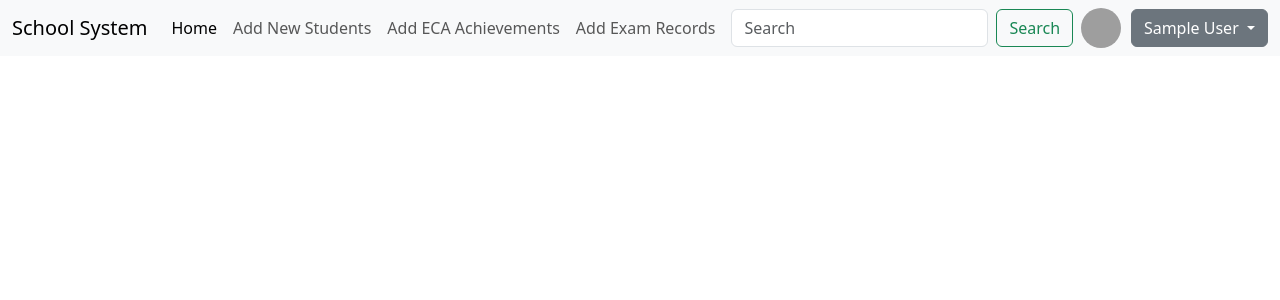
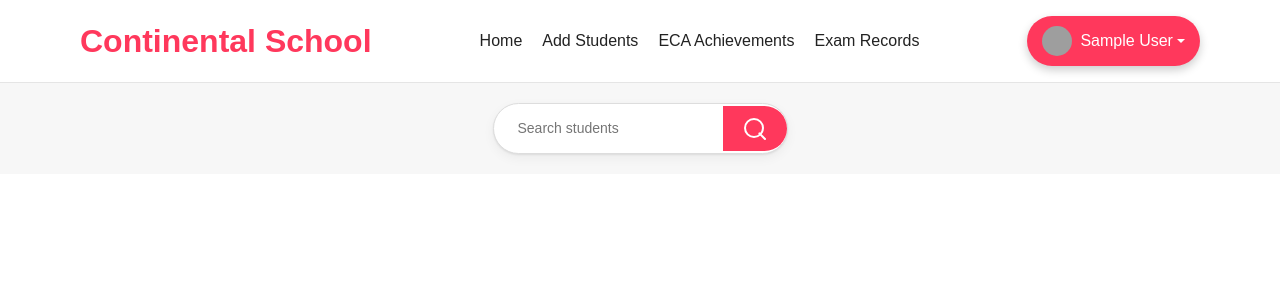
Before and after one commit to subashsubash123456/Continental, a PHP site: page /header.php in a window 1280 px wide. Shown: the top 300 px of the page. Run offline with PHP 8.4, Linux system fonts and the light colour scheme; the visitor is signed in with stand-in values (Sample User, id 1); grey boxes are pictures that could not be loaded.

Commit message:
changes made on search bar and added addstudent form with search

```diff
--- a/header.php
+++ b/header.php
@@ -20,59 +20,158 @@ require 'db.php'; // Ensure this path is correct
     <link href="https://cdn.jsdelivr.net/npm/bootstrap@5.3.0/dist/css/bootstrap.min.css" rel="stylesheet">
     <title>School Management</title>
     <style>
-        /* Custom CSS to style user profile image */
+        body, html {
+            margin: 0;
+            padding: 0;
+            font-family: Arial, sans-serif;
+        }
+        .header {
+            display: flex;
+            justify-content: space-between;
+            align-items: center;
+            padding: 16px 80px;
+            border-bottom: 1px solid #e5e5e5;
+            background-color: white;
+        }
+        .logo {
+            color: #ff385c;
+            font-size: 32px;
+            font-weight: bold;
+        }
+        .nav-links {
+            display: flex;
+            gap: 20px;
+        }
+        .nav-links a {
+            text-decoration: none;
+            color: #222;
+            font-weight: 500;
+        }
+        .user-menu {
+            display: flex;
+            align-items: center;
+            gap: 20px;
+        }
+        .search-bar {
+            display: flex;
+            justify-content: center;
+            padding: 20px 0;
+            background-color: #f7f7f7;
+        }
+        .search-container {
+            display: flex;
+            align-items: center;
+            background-color: white;
+            border: 1px solid #ddd;
+            border-radius: 40px;
+            box-shadow: 0 1px 2px rgba(0,0,0,0.08), 0 4px 12px rgba(0,0,0,0.05);
+        }
+        .search-input {
+            border: none;
+            padding: 14px 24px;
+            font-size: 14px;
+            outline: none;
+            background-color: transparent;
+            border-radius: 40px 0 0 40px; /* Rounded corners */
+        }
+        .search-button {
+            background-color: #ff385c;
+            color: white;
+            border: none;
+            padding: 10px 20px;
+            border-radius: 0 40px 40px 0; /* Rounded corners */
+            cursor: pointer;
+        }
         .user-photo {
-            width: 40px; /* Adjust the size as needed */
+            width: 40px;
             height: 40px;
-            border-radius: 50%; /* Make it circular */
-            margin-right: 10px; /* Spacing between image and name */
+            border-radius: 50%;
+            object-fit: cover;
         }
-        .navbar {
-            align-items: center; /* Center items vertically in navbar */
+        @media (max-width: 768px) {
+            .header {
+                padding: 16px 20px;
             }
+            .nav-links {
+                display: none;
+            }
+            .search-container {
+                flex-direction: column;
+                width: 90%;
+            }
+            .search-input {
+                width: 100%;
+                border-right: none;
+                border-bottom: 1px solid #ddd;
+            }
+        }
+        .user-menu-button {
+    background-color: #ff385c; /* Primary color for the button */
+    color: white; /* Text color */
+    display: flex; /* Flex layout for alignment */
+    align-items: center; /* Center items vertically */
+    border: none; /* Remove default border */
+    border-radius: 30px; /* Rounded corners */
+    padding: 10px 15px; /* Padding for the button */
+    box-shadow: 0 4px 10px rgba(0, 0, 0, 0.2); /* Shadow for depth */
+    transition: background-color 0.3s, transform 0.2s; /* Smooth transition for hover effects */
+}
+
+.user-menu-button:hover {
+    background-color: #e63946; /* Darker shade on hover */
+    transform: translateY(-2px); /* Lift effect */
+}
+
+.user-menu-button:focus {
+    outline: none; /* Remove default focus outline */
+    box-shadow: 0 0 0 2px rgba(255, 56, 92, 0.5); /* Custom focus outline */
+}
+
+
+.user-photo {
+    width: 30px; /* Adjust size of user photo */
+    height: 30px;
+    border-radius: 50%; /* Circular image */
+    margin-right: 8px; /* Spacing between image and name */
+}
+
+
     </style>
 </head>
 <body>
-    <nav class="navbar navbar-expand-lg navbar-light bg-light">
-        <div class="container-fluid">
-            <a class="navbar-brand" href="#">School System</a>
-            <button class="navbar-toggler" type="button" data-bs-toggle="collapse" data-bs-target="#navbarNav" aria-controls="navbarNav" aria-expanded="false" aria-label="Toggle navigation">
-                <span class="navbar-toggler-icon"></span>
-            </button>
-            <div class="collapse navbar-collapse" id="navbarNav">
-                <ul class="navbar-nav me-auto">
-                    <li class="nav-item">
-                        <a class="nav-link active" aria-current="page" href="index.php">Home</a>
-                    </li>
-                    <li class="nav-item">
-                        <a class="nav-link" href="add_student.php">Add New Students</a>
-                    </li>
-                    <li class="nav-item">
-                        <a class="nav-link" href="add_eca_achievement.php">Add ECA Achievements</a>
-                    </li>
-                    <li class="nav-item">
-                        <a class="nav-link" href="add_exam_record.php">Add Exam Records</a>
-                    </li>
-                </ul>
-                <form class="d-flex me-auto" method="GET" action="search.php">
-                    <input class="form-control me-2" type="search" placeholder="Search" aria-label="Search" name="query" required>
-                    <button class="btn btn-outline-success" type="submit">Search</button>
-                </form>
-
-                <!-- User Profile Section -->
+    <header class="header">
+        <div class="logo">Continental School</div>
+        <nav class="nav-links">
+            <a href="index.php">Home</a>
+            <a href="addStudent.php">Add Students</a>
+            <a href="add_eca_achievement.php">ECA Achievements</a>
+            <a href="add_exam_record.php">Exam Records</a>
+        </nav>
+        <div class="user-menu">
+            <div class="dropdown">
             <div class="dropdown d-flex align-items-center">
-                    <!-- Display the user photo -->
+    <button class="btn dropdown-toggle user-menu-button" type="button" id="userMenu" data-bs-toggle="dropdown" aria-expanded="false">
         <img src="<?php echo isset($_SESSION['user_photo']) ? $_SESSION['user_photo'] : 'default-profile.jpg'; ?>" alt="User Photo" class="user-photo">
-                    <button class="btn btn-secondary dropdown-toggle" type="button" id="userMenu" data-bs-toggle="dropdown" aria-expanded="false">
         <?php echo isset($_SESSION['user_name']) ? $_SESSION['user_name'] : 'User'; ?>
     </button>
-                    <ul class="dropdown-menu dropdown-menu-end" aria-labelledby="userMenu">
+    <ul class="dropdown-menu" aria-labelledby="userMenu">
         <li><a class="dropdown-item" href="logout.php">Logout</a></li>
     </ul>
 </div>
+
         </div>
+    </header>
+    <div class="search-bar">
+        <form class="search-container" method="GET" action="search.php">
+            <input type="text" class="search-input" placeholder="Search students" name="query" required aria-label="Search students">
+            <button class="search-button" type="submit" aria-label="Search">
+            <svg xmlns="http://www.w3.org/2000/svg" width="24" height="24" fill="none" viewBox="0 0 24 24" stroke="currentColor">
+    <path stroke-linecap="round" stroke-linejoin="round" stroke-width="2" d="M11 2a9 9 0 100 18 9 9 0 000-18zM22 22l-5.6-5.6" />
+</svg>
+
+            </button>
+        </form>
     </div>
-    </nav>
 
     <div class="container mt-4">
         <!-- The main content of the page will go here -->
```
Also changed, not shown: addStudent.php (added, +154 -0 lines), check.txt (added), 1 other file. Lines whose indentation alone changed are shown as unchanged.
